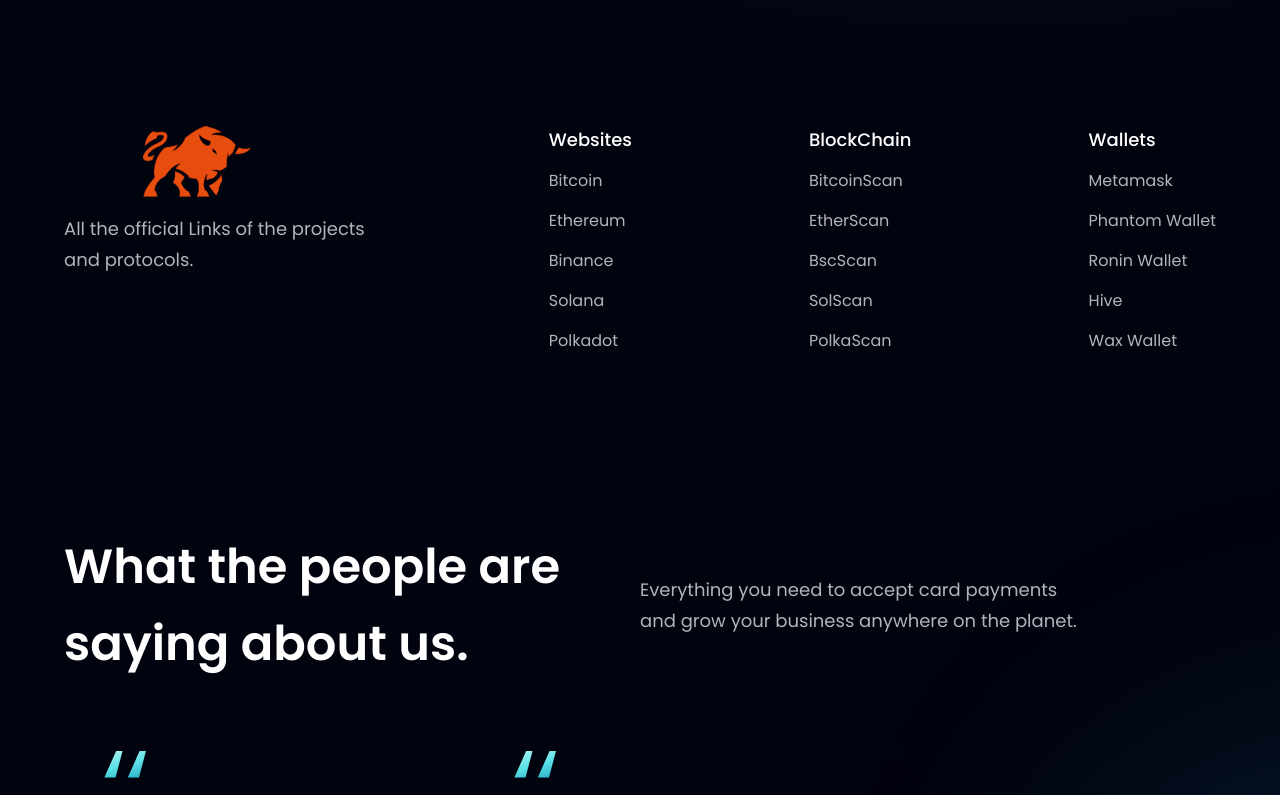
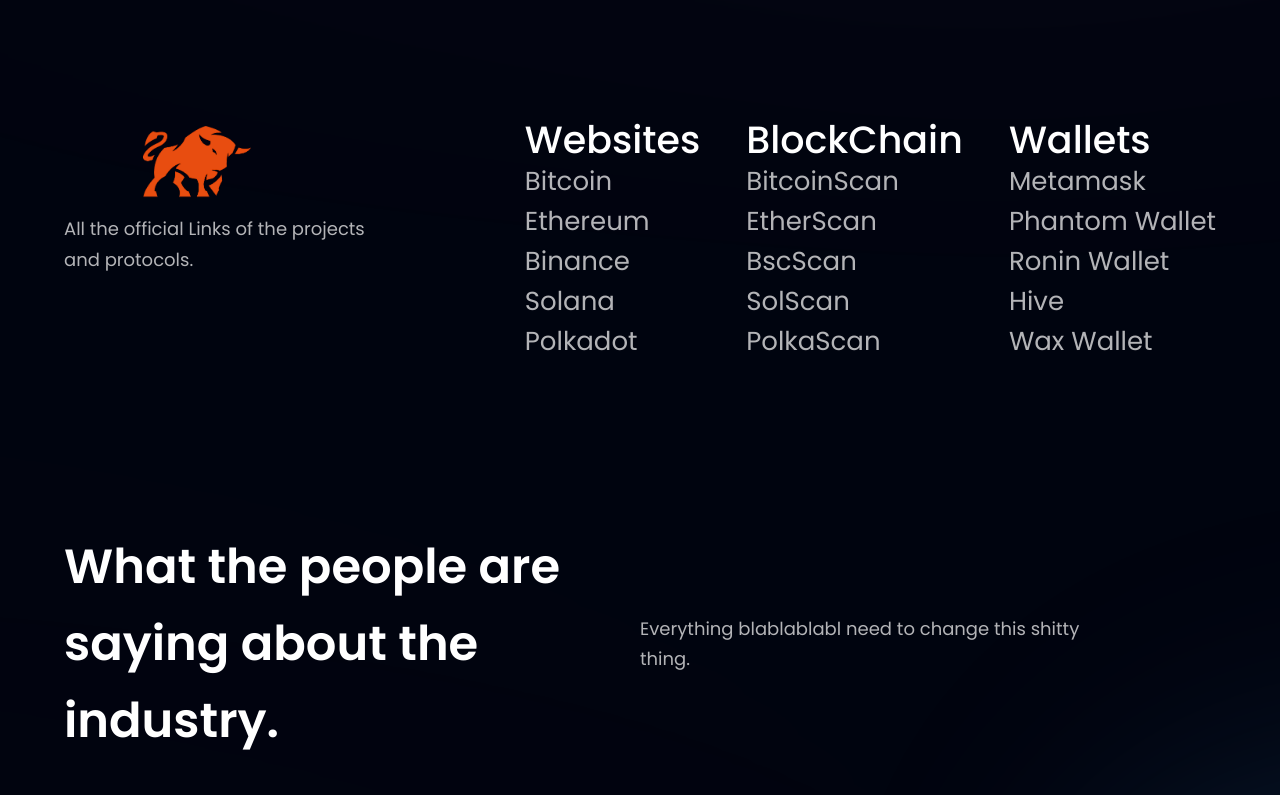
Before and after one commit to sebastiangs23/Firts-Proyect, a React (Vite) app in the folder bank_modern_app/: page / in a window 1280 px wide. Shown: the part 1805-2600 px from the top of the page. Built offline with nearby package versions, Linux system fonts and the light colour scheme.

Commit message:
change some shitty thing in redirect component

```diff
--- a/bank_modern_app/src/components/Redirect.jsx
+++ b/bank_modern_app/src/components/Redirect.jsx
@@ -7,7 +7,7 @@
   return (
     <section className={`${styles.flexCenter} ${styles.paddingY} flex-col `} >
       <div className={`${styles.flexStart} md:flex-row flex-col mb-8 w-full `} >
-        <div className='flex-1 flex flex-col justify-start mr-10 ' >
+        <div className='flex-1 flex flex-col justify-start mr-0 ' >
           <img src={newlogo} alt="crypto" className='w-[266px] h-[72px] object-contain ' />
 
           <p className={`${styles.paragraph} mt-4 max-w-[310px] `} > All the official Links of the projects and protocols. </p>
@@ -16,12 +16,12 @@
         <div className='flex-[1.5] w-full flex flex-row justify-between flex-wrap md:mt-0 mt-10 ' >
           {footerLinks.map((fl) => (
             <div key={fl.key} className='flex flex-col ss:my-0 my-4 min-y-[150px]'  >
-              <h4 className='font-poppins font-medium text-[18px] leading-[27px] text-white  '  >
+              <h4 className='font-poppins font-medium text-[38px] leading-[27px] text-white  '  >
                 {fl.title}
               </h4>
               <ul className='list-one mt-4' >
                 {fl.links.map((link, index) => (
-                  <li key={link.name} className={`font-poppins font-normal text-[16px] leading-[24px] text-dimWhite
+                  <li key={link.name} className={`font-poppins font-normal text-[26px] leading-[24px] text-dimWhite
                                                   hover:text-secondary cursor-pointer ${index !== fl.length - 1 ? "mb-4" : 'mb-0'} `} >
                     {link.name}
                   </li>
--- a/bank_modern_app/src/components/Testimonials.jsx
+++ b/bank_modern_app/src/components/Testimonials.jsx
@@ -12,11 +12,11 @@
 
       <div className='w-full flex justify-between items-center md:flex-row flex-col sm:mb16 mb:6 relative z-[1]' >
         <h1 className={styles.heading2} >
-          What the people are <br className='sm:block hidden' /> saying about us.
+          What the people are <br className='sm:block hidden' /> saying about the industry.
         </h1>
         <div className='w-full md:mt-0 mt-6'>
           <p className={`${styles.paragraph} text-left max-w-[450px] `} >
-            Everything you need to accept card payments and grow your business anywhere on the planet.
+            Everything blablablabl need to change this shitty thing.
           </p>
         </div>
       </div>
```
